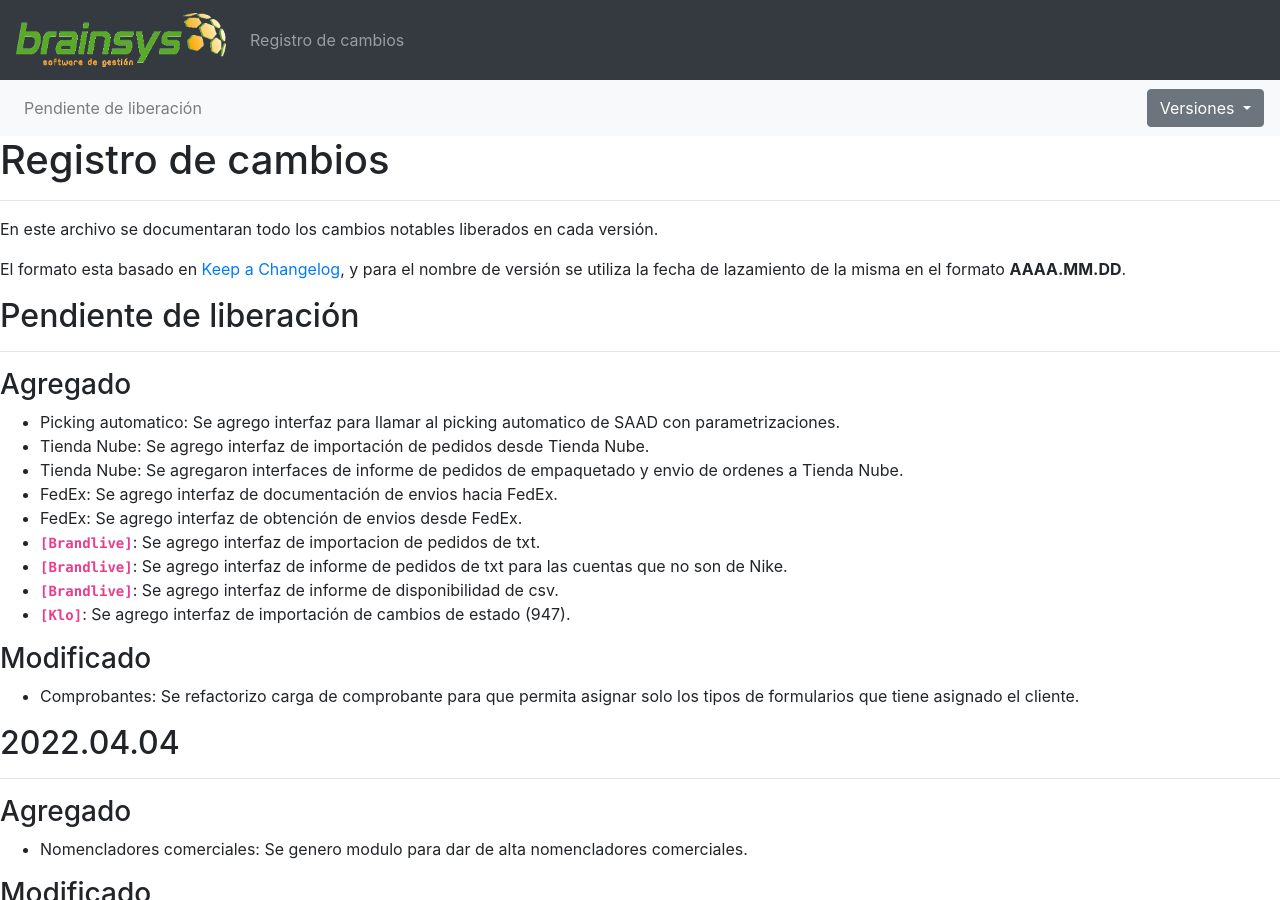
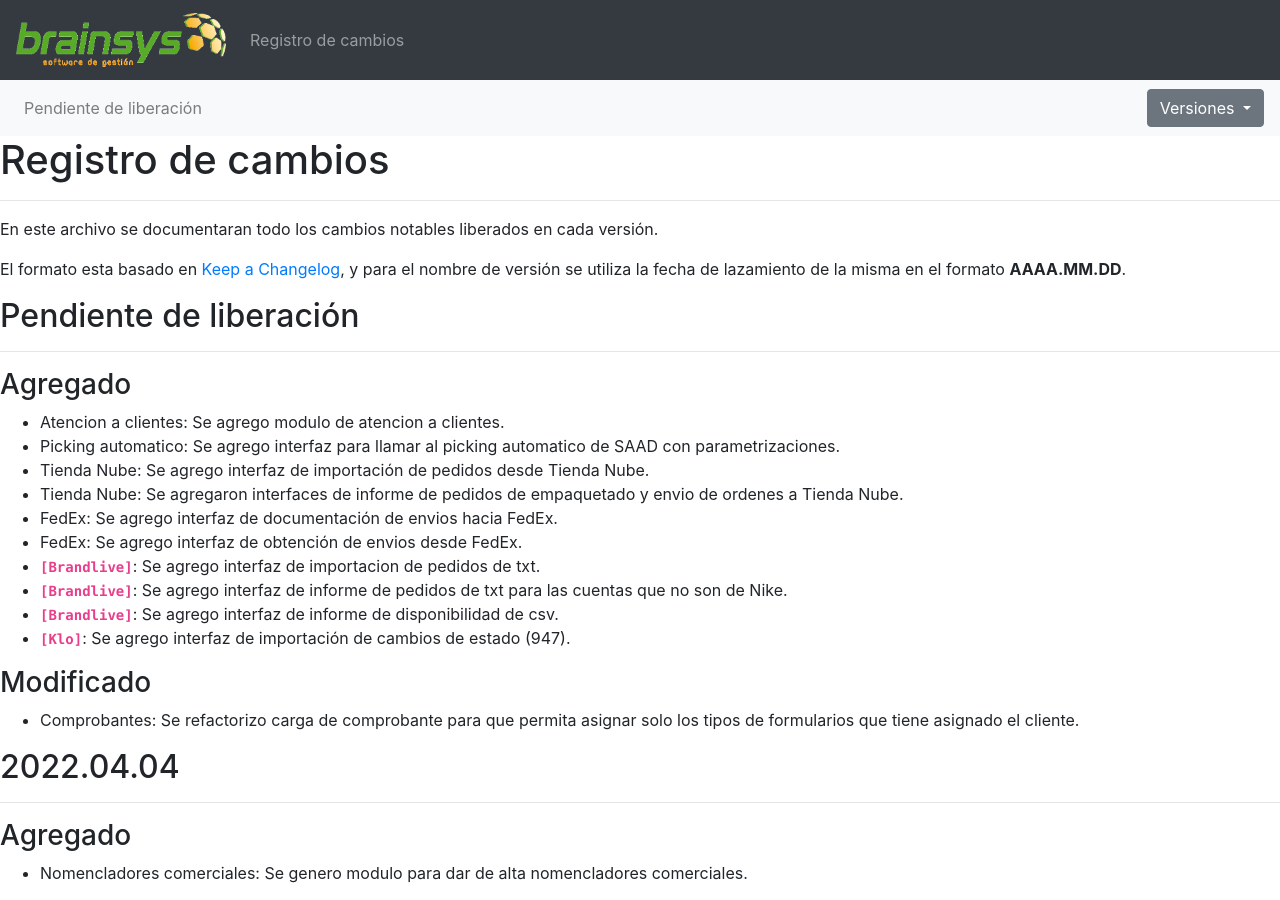
Before and after one commit to brainsys-arsaad/versionado, a Jekyll site: the page built from registro-cambios.markdown, in a window 1280 px wide and 900 px high. Built offline with Jekyll 4.4.1, drawn with Linux system fonts in a browser that asks for light colours.

Commit message:
Update registro-cambios.markdown

```diff
--- a/registro-cambios.markdown
+++ b/registro-cambios.markdown
@@ -67,6 +67,7 @@ El formato esta basado en [Keep a Changelog](https://keepachangelog.com/es-ES/1.
 ---
 
 ### Agregado
+- Atencion a clientes: Se agrego modulo de atencion a clientes.
 - Picking automatico: Se agrego interfaz para llamar al picking automatico de SAAD con parametrizaciones.
 - Tienda Nube: Se agrego interfaz de importación de pedidos desde Tienda Nube.
 - Tienda Nube: Se agregaron interfaces de informe de pedidos de empaquetado y envio de ordenes a Tienda Nube.
```
